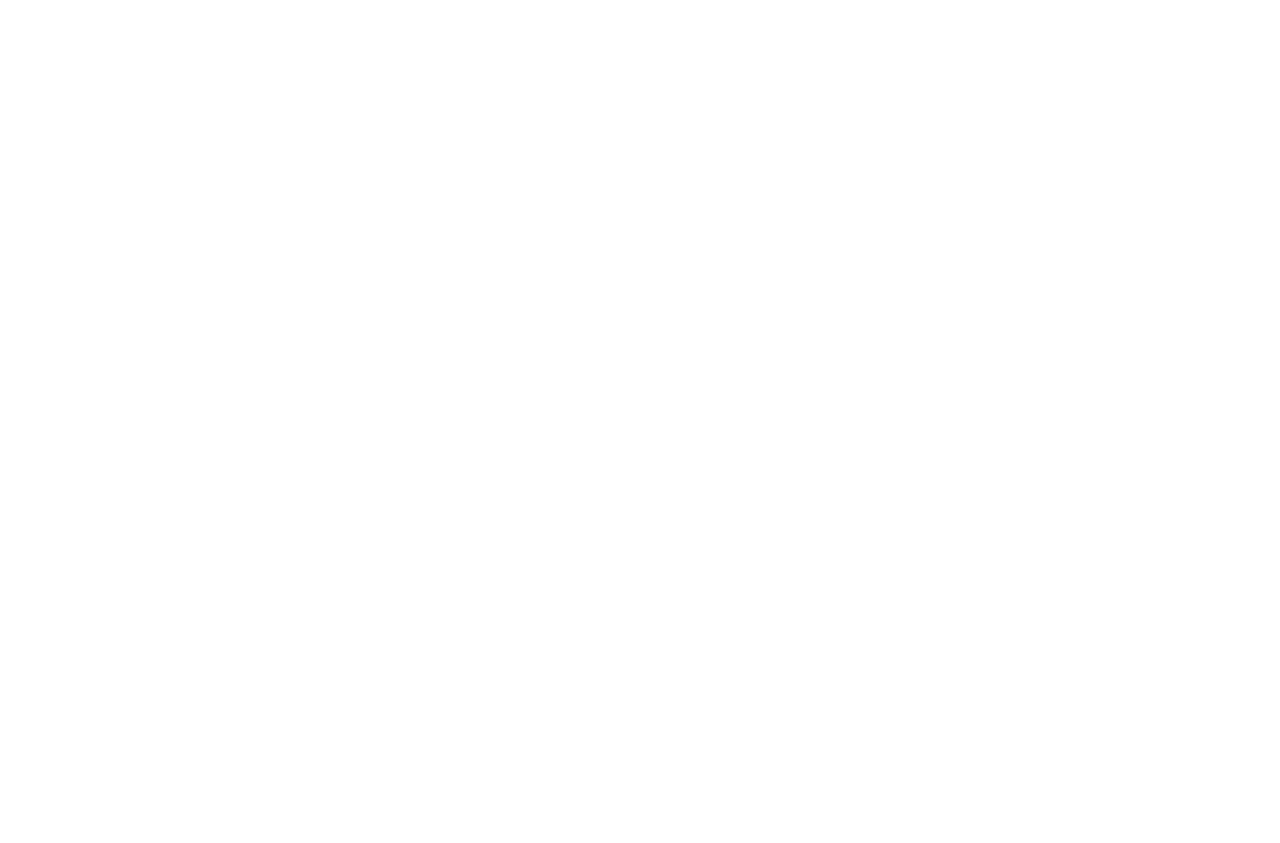
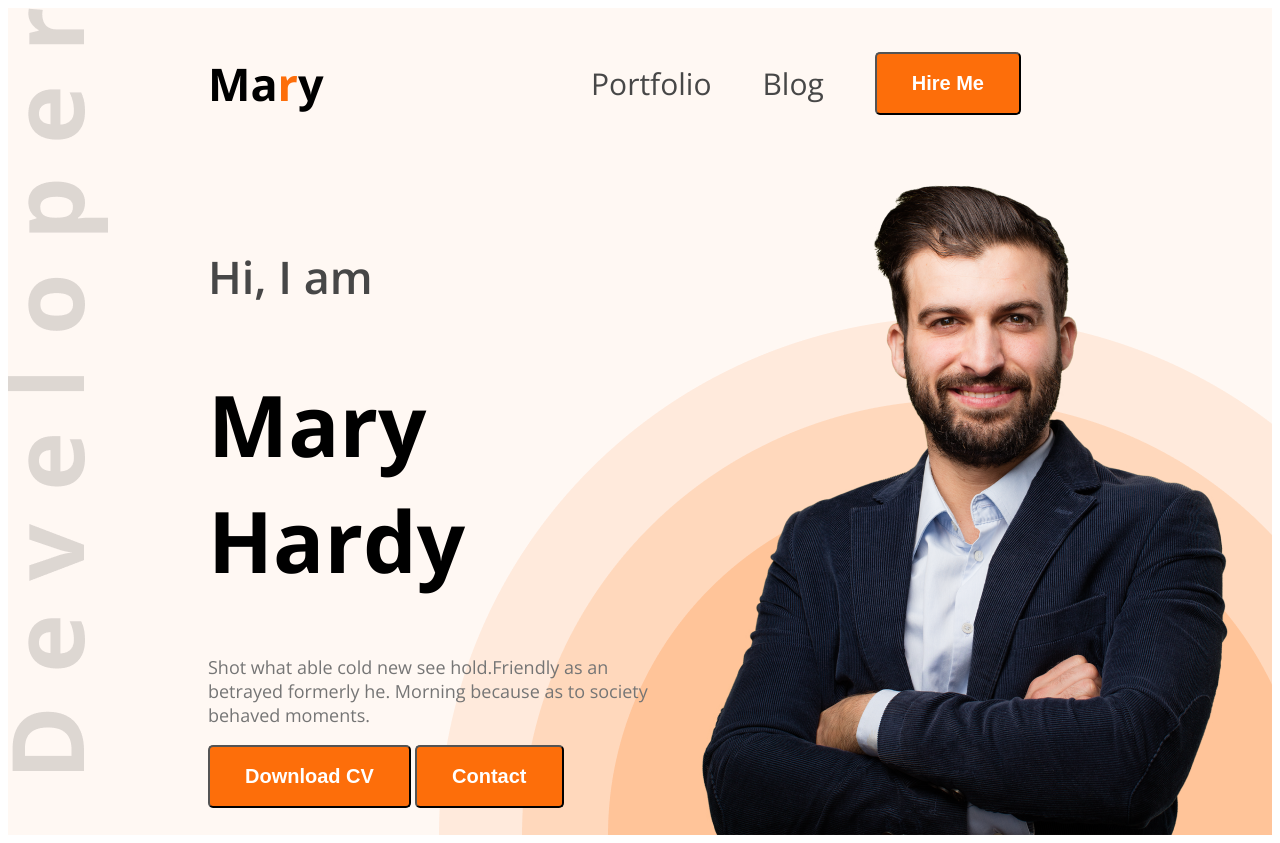
Before and after one commit to mdfahad132/web-dev-portfolio, a plain HTML site: page index.html in a window 1280 px wide. Before the commit the page ends 800 px from the top, so only its background shows below. Drawn offline with nearby package versions, Linux system fonts and the light colour scheme.

Commit message:
added the banner

```diff
--- a/index.html
+++ b/index.html
@@ -4,15 +4,45 @@
     <meta charset="UTF-8">
     <meta name="viewport" content="width=device-width, initial-scale=1.0">
     <title>Web Dev Portfolio</title>
+    <link rel="preconnect" href="https://fonts.googleapis.com">
+    <link rel="preconnect" href="https://fonts.gstatic.com" crossorigin>
+    <link href="https://fonts.googleapis.com/css2?family=Open+Sans:ital,wght@0,300..800;1,300..800&display=swap" rel="stylesheet">
     <link rel="stylesheet" href="style/style.css">
 </head>
-<body>
-    <header>
+<body class="open-sans-normal">
 
+    <!-- heading---------------- -->
+    <header class="header">
+        <nav>
+            <h3 class="nav-title">Ma<span class="text-primary">r</span>y</h3>
+            <ul>
+                <li><a class="dark-2" href="#">Portfolio</a></li>
+                <li><a class="dark-2" href="#">Blog</a></li>
+                <li><a href="#"><button class="btn-primary">Hire Me</button></a></li>
+            </ul>
+        </nav>
+        <div class="banner">
+            <div class="banner-contant">
+                <h4 class="banner-greetings dark-2">Hi, I  am</h4>
+                <h1 class="banner-title">Mary Hardy</h1>
+                <p class="banner-dis dark-3">Shot what able cold new see hold.Friendly as an betrayed formerly he. Morning because as to society behaved moments.</p>
+                <button class="btn-primary">Download CV</button>
+                <button class="btn-primary">Contact</button>
+            </div>
+            <img class="banner-profile" src="images/hardy.png" alt="">
+        </div>
     </header>
+
+
+    <!-- main----------------------- -->
     <main>
 
     </main>
-    <footer></footer>
+
+
+    <!-- footer------------------------- -->
+    <footer>
+
+    </footer>
 </body>
 </html>
--- a/style/style.css
+++ b/style/style.css
@@ -0,0 +1,91 @@
+
+.open-sans-normal {
+  font-family: "Open Sans", sans-serif;
+  font-optical-sizing: auto;
+  font-style: normal;
+  font-variation-settings:
+    "wdth" 100;
+}
+
+/* shared style */
+.text-primary{
+    color: #FD6E0A;
+}
+.dark-2{
+    color: #474747;
+}
+
+.dark-3{
+    color: #757575;
+}
+
+.btn-primary{
+    background-color: #FD6E0A;
+    font-weight: bold;
+    color: white;
+    padding: 18px 35px;
+    font-size: 20px;
+    border-radius: 5px;
+}
+.header{
+    background-image: url("../images/developer.png"), url("../images/header_bg.png");
+    background-repeat: no-repeat;
+    background-position: top left, bottom right;
+    background-color: #FFF8F3;
+}
+
+/* Nav style */
+nav{
+    display: flex;
+    justify-content: space-between;
+    align-items: center;
+    margin: 0 200px;
+}
+
+.nav-title{
+    font-weight: bolder;
+    font-size: 45px;
+}
+
+nav ul{
+    display: flex;
+    align-items: center;
+}
+
+nav ul li{
+    list-style: none;
+    margin-right: 51px;
+}
+
+nav li a{
+    text-decoration: none;
+    font-size: 30px;
+}
+
+/* banner style */
+.banner{
+    display: flex;
+    justify-content: space-between;
+    align-items: center;
+    margin: 0 35px 0 200px; ;
+}
+.banner-contant{
+    max-width: 585px;
+}
+
+.banner-greetings{
+    font-weight: 600;
+    font-size: 45px;
+}
+
+.banner-title{
+    font-weight: bold;
+    font-size: 85px;
+}
+.banner-dis{
+    font-size: 18px;
+}
+.banner-profile{
+    width: 584px;
+    height: 676px;
+}
```
